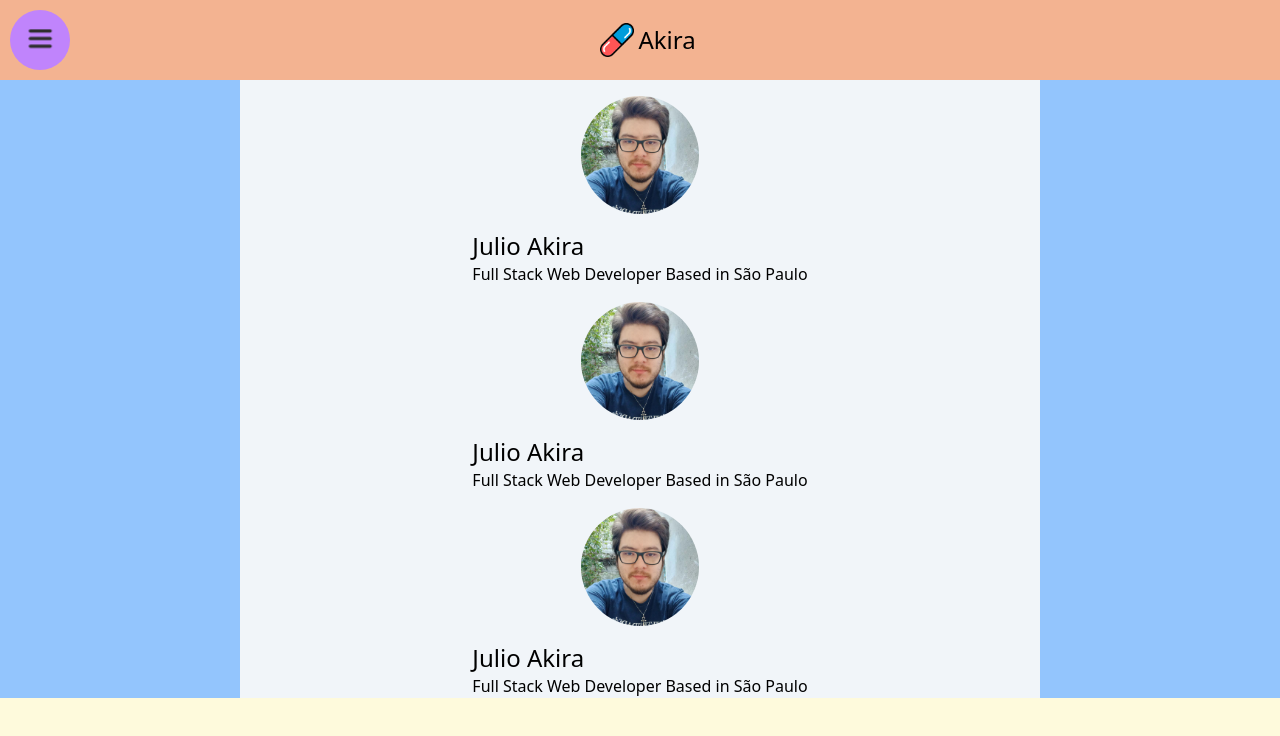
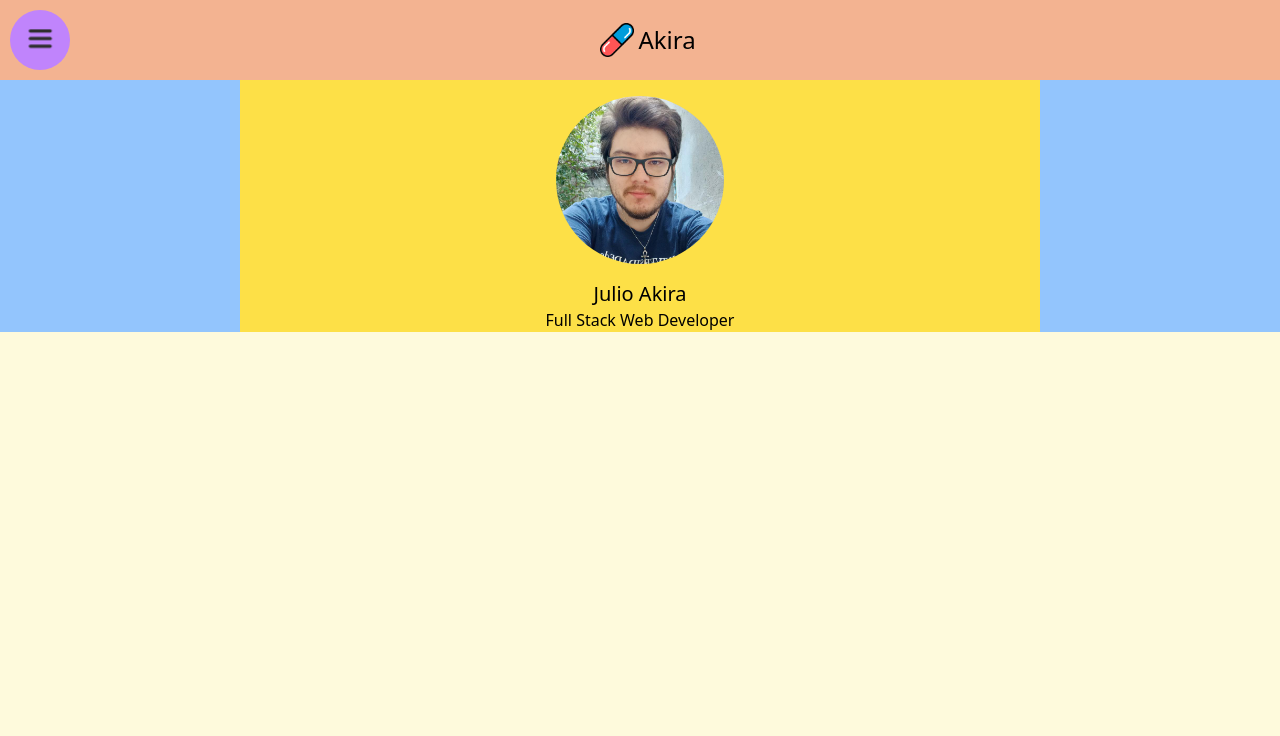
Before and after one commit to julioakira/akira-homepage-react, a Next.js app: page / in a window 1280 px wide. Shown: the top 736 px of the page. Built offline with nearby package versions, Linux system fonts and the light colour scheme.

Commit message:
small changes

```diff
--- a/src/components/About/About.tsx
+++ b/src/components/About/About.tsx
@@ -6,8 +6,6 @@ export default function About(): ReactElement<"section"> {
   return (
     <section id="about" className="bg-blue-300 lg:pl-60 lg:pr-60 ml-30 mr-30">
       <MainFigure />
-      <MainFigure />
-      <MainFigure />
     </section>
   );
 }
--- a/src/components/About/MainFigure.tsx
+++ b/src/components/About/MainFigure.tsx
@@ -5,18 +5,18 @@ import AkiraImage from "../../../public/images/akira.jpg";
 
 export default function MainFigure() {
   return (
-    <figure className='bg-slate-100 w-full'>
+    <figure className='bg-yellow-300 w-full'>
       <div className="flex flex-col items-center">
         <Image
           className="rounded-full p-4"
-          width={150}
-          height={150}
+          width={200}
+          height={200}
           src={AkiraImage.src}
           alt="Akira Picture"
         />
-        <figcaption>
-          <h1 className="text-2xl">Julio Akira</h1>
-          <h2 className="">Full Stack Web Developer Based in São Paulo</h2>
+        <figcaption className='flex flex-col items-center'>
+          <span className="text-xl">Julio Akira</span>
+          <span className="text-md">Full Stack Web Developer</span>
         </figcaption>
       </div>
     </figure>
--- a/src/components/Navbar/Item.tsx
+++ b/src/components/Navbar/Item.tsx
@@ -38,7 +38,7 @@ export default function Item({ itemTitle }: { itemTitle: string }) {
         />
       </div>
       <div>
-        <Link className="flex w-16" href="/about">
+        <Link className="flex w-16" href={`/${itemTitle.toLocaleLowerCase()}`}>
           {itemTitle}
         </Link>
       </div>
--- a/src/components/Navbar/Navbar.tsx
+++ b/src/components/Navbar/Navbar.tsx
@@ -28,7 +28,7 @@ export default function Navbar() {
 
   const WrapperRef = useRef<HTMLDivElement>(null);
 
-  const ClickOutside = (ref: typeof WrapperRef, handler: Handler): any => {
+  const ClickOutside = (ref: typeof WrapperRef, handler: Handler): void => {
     useEffect(() => {
       function eventListener(e: Event): void {
         if (!ref.current || ref.current.contains(e.target as HTMLDivElement))
```
